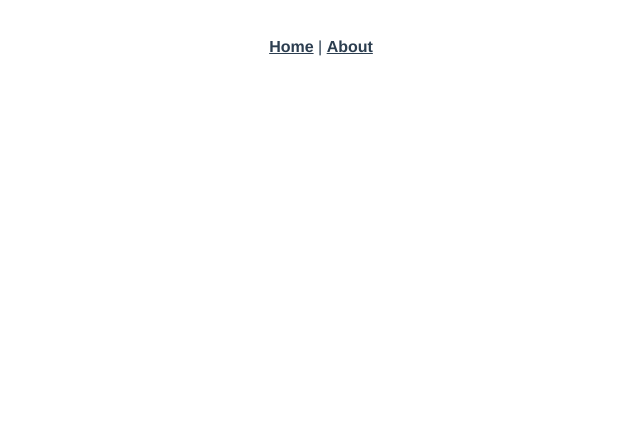
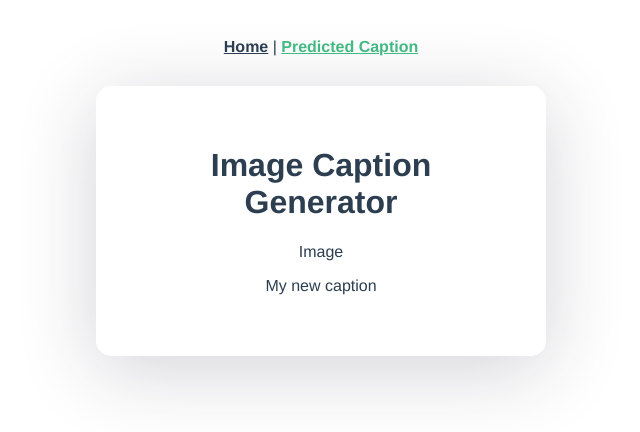
Before and after one commit to lavita10/Caption-Generator, a Vue app in the folder client/: page /caption in a window 1280 px wide. Shown: the top 432 px of the page, without its empty margins (319-959 px from the left). Built offline with nearby package versions, Linux system fonts and the light colour scheme.

Commit message:
Added Predicted Captions page

```diff
--- a/client/src/App.vue
+++ b/client/src/App.vue
@@ -2,7 +2,7 @@
   <div id="app">
     <div id="nav">
       <router-link to="/">Home</router-link> |
-      <router-link to="/about">About</router-link>
+      <router-link to="/caption">Predicted Caption</router-link>
     </div>
     <router-view/>
   </div>
--- a/client/src/router/index.js
+++ b/client/src/router/index.js
@@ -1,6 +1,7 @@
 import Vue from 'vue';
 import VueRouter from 'vue-router';
 import Home from '../views/Home.vue';
+import Caption from '../views/Caption.vue';
 
 Vue.use(VueRouter);
 
@@ -9,6 +10,11 @@ const routes = [
     path: '/',
     name: 'Home',
     component: Home,
+  },
+  {
+    path: '/caption',
+    name: 'Caption',
+    component: Caption,
   },
   {
     path: '/about',
--- /dev/null
+++ b/client/src/views/Caption.vue
@@ -0,0 +1,77 @@
+<template>
+  <div class="vue-template">
+    <div class="container inner-block vertical-center">
+      <form>
+       <h1>Image Caption Generator</h1>
+       <div class="form-group">
+          <label>Image</label>
+          <!--<input type="file" name="file" @change="onFileChanged" accept=".jpg, .jpeg, .png" >-->
+          <!--<input class="file" name="file" type="file" accept="image/png,image/gif,image/jpeg" @change="update"/>-->
+          <p>My new caption</p>
+        </div>
+        <!--<button @click.prevent="submit()" class="btn btn-dark btn-lg btn-block"> Upload </button>-->
+      </form>
+    </div>
+  </div>
+</template>
+
+<style scoped>
+  .container {
+    margin-top: 0.5rem;
+  }
+  * {
+    box-sizing: border-box;
+}
+
+body {
+    min-height: 100vh;
+    font-weight: 400;
+}
+
+body,
+html,
+.App,
+.vue-template,
+.vertical-center {
+    width: 100%;
+    height: 100%;
+}
+
+.navbar-light {
+    background-color: #ffffff;
+    box-shadow: 0px 14px 80px rgba(34, 35, 58, 0.2);
+}
+
+.vertical-center {
+    display: flex;
+    text-align: center;
+    justify-content: center;
+    flex-direction: column;
+}
+
+.inner-block {
+    width: 450px;
+    margin: auto;
+    background: #ffffff;
+    box-shadow: 0px 14px 80px rgba(34, 35, 58, 0.2);
+    padding: 40px 55px 45px 55px;
+    border-radius: 15px;
+    transition: all .3s;
+}
+
+.vertical-center .form-control:focus {
+    border-color: #2554FF;
+    box-shadow: none;
+}
+
+.vertical-center h3 {
+    text-align: center;
+    margin: 0;
+    line-height: 1;
+    padding-bottom: 20px;
+}
+
+label {
+    font-weight: 500;
+}
+</style>
--- a/client/src/views/Home.vue
+++ b/client/src/views/Home.vue
@@ -20,18 +20,20 @@ import axios from 'axios';
   methods: {
       update(e){
         let file = e.target.files[0];
-        console.log(file);
+        //console.log(file);
         let param = new FormData(); //Create form object
         param.append('file',file);//Add data to the form object through append
         console.log(param.get('file')); //FormData private class object, can not be accessed, you can judge whether the value is passed in through get
-        console.log("showed file");
+        //console.log("showed file");
         axios.post('http://127.0.0.1:5000/upload',param,{headers:{'Content-Type':'application/x-www-form-urlencoded' }}, ) //The request header must be a form
           .then(response=>{
-            console.log("within then");
+            //console.log("within then");
             console.log(response.data);
+            alert('Upload Successful');
+            this.$router.replace('/caption');
           })
           .catch(function (error) {
-            console.log("within catch");
+            //console.log("within catch");
             console.log(error);
           })
       }
```
Also changed, not shown: 2 other files (tests, documents, lock files or other folders).
